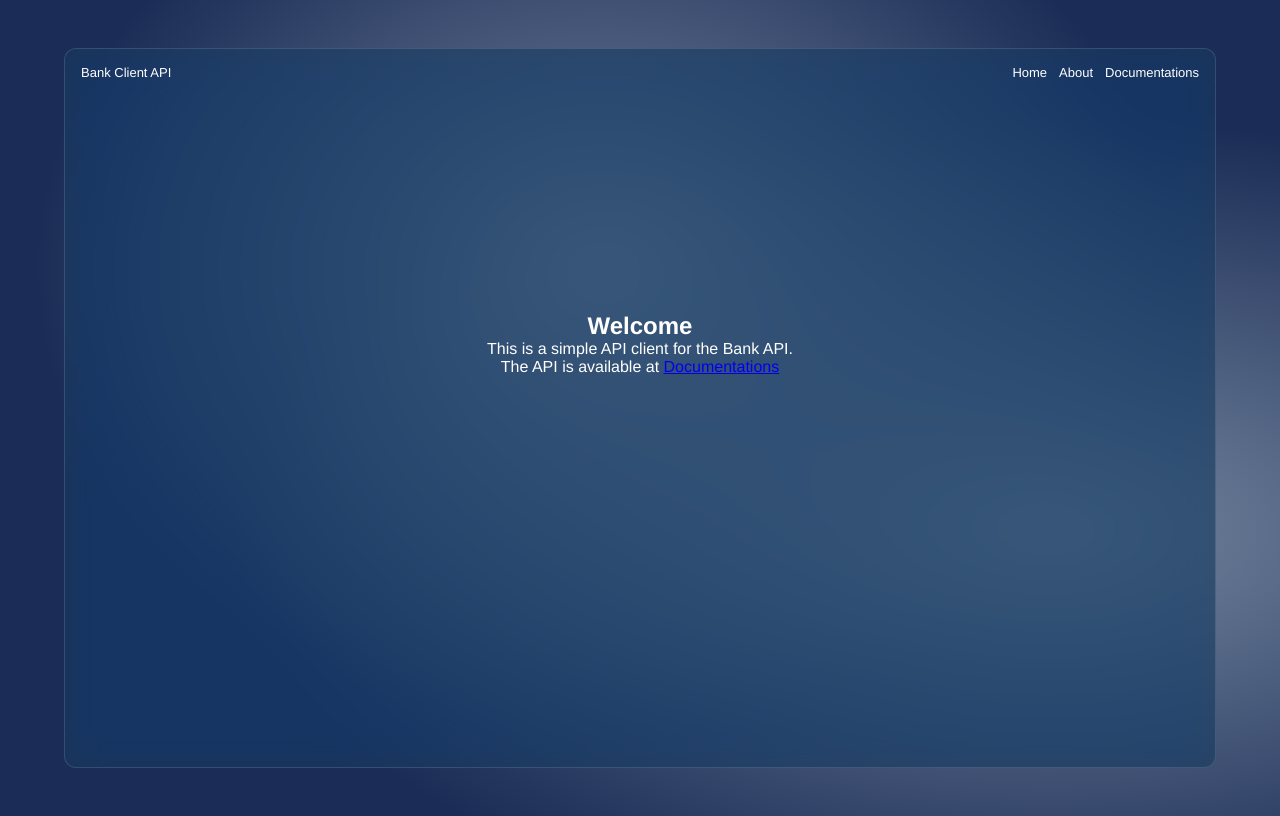
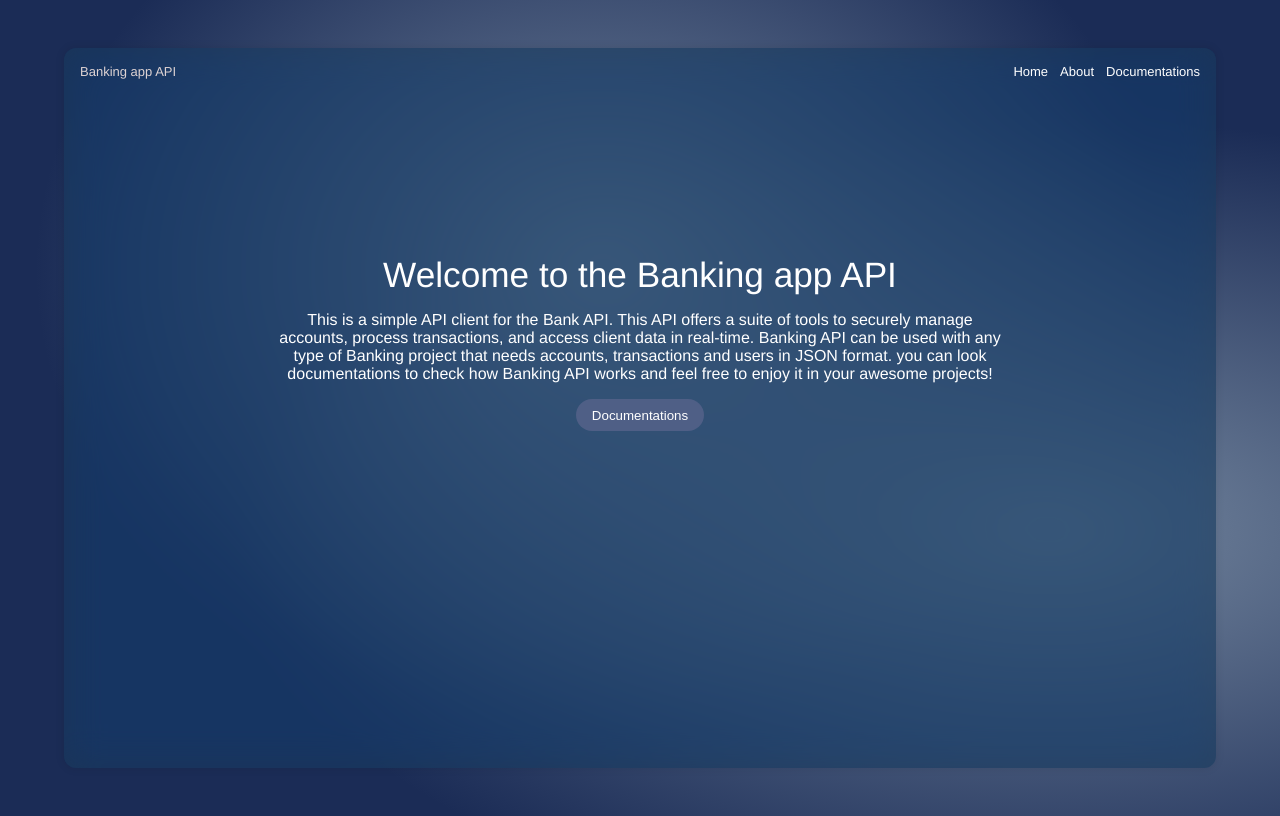
Before and after one commit to revou-fsse-5/milestone-4-regaruzianto, a Flask app: page / in a window 1280 px wide. Run offline with Flask 3, Linux system fonts and the light colour scheme.

Commit message:
update style and page

```diff
--- a/app.py
+++ b/app.py
@@ -27,3 +27,7 @@ app.config['SECRET_KEY'] = os.getenv('SECRET_KEY')
 @app.route('/')
 def hello_world():
     return render_template('index.html')
+
+@app.route('/about')
+def about():
+    return render_template('about.html')
--- a/static/style.css
+++ b/static/style.css
@@ -31,6 +31,7 @@ header {
     display: flex;
     justify-content: space-between;
     font-size: small;
+    color: #ded3d3;
 }
 
 .sectionmid {
@@ -42,7 +43,7 @@ header {
     -webkit-backdrop-filter: blur(18px) saturate(167%);
     background-color: rgba(28, 59, 89, 0.63);
     border-radius: 12px;
-    border: 1px solid rgba(255, 255, 255, 0.125);
+    box-shadow: 0 0 10px rgba(0, 0, 0, 0.1);
 
 }
 
@@ -53,15 +54,70 @@ header {
     margin-block: 8px;
 }
 
-ul {
+.navlist {
     list-style-type: none;
     display: flex;
     column-gap: 12px;
 
 }
+.container-about {
+    max-width: 60vw;
+    margin: 30px auto;
+    padding: 20px;
+    border-radius: 8px;
 
-li a{
+}
+
+
+.nav{
     text-decoration: none;
     color: #fff;
     column-gap: 4px;
 }
+.nav:hover{
+    color: #7e8db3;
+}
+
+.description {
+    text-align: center;
+    padding: 16px;
+    display: flex;
+    justify-content: space-between;
+    width: 60vw;
+
+}
+
+button {
+    padding: 8px 16px;
+    border-radius: 8px;
+    background-color: #4f5f86;
+    cursor: pointer;
+    border-radius: 24px;
+    border: none;
+    height: 32px;
+
+
+}
+button a{
+    text-decoration: none;
+    color: #fff;
+
+}
+
+button:hover{
+    background-color: #1b2c56;
+}
+
+.listabout {
+    list-style: disc;
+    padding-left: 20px;
+}
+code {
+    background-color: #1b2c56;
+    padding: 2px 4px;
+    border-radius: 4px;
+}
+
+.marginblock{
+    margin-block: 8px;
+}
--- a/templates/index.html
+++ b/templates/index.html
@@ -12,21 +12,31 @@
 
         <section class="sectionmid">
             <header>
-                <span>Bank Client API</span>
+                <span>Banking app API</span>
                 <div>
                     <nav>
-                        <ul>
-                            <li><a href="">Home</a></li>
-                            <li><a href="">About</a></li>
-                            <li><a href="">Documentations</a></li>
+                        <ul class="navlist">
+                            <li><a href="" class="nav">Home</a></li>
+                            <li><a href="/about" class="nav">About</a></li>
+                            <li><a href="/apidocs" class="nav">Documentations</a></li>
                         </ul>
                     </nav>
                 </div>
             </header>
             <div class="text">
-                <h1>Welcome</h1>
-                <p>This is a simple API client for the Bank API.</p>
-                <p>The API is available at <a href="http://127.0.0.1:5000/apidocs">Documentations</a></p>
+                <h1 style="font-size: 2.2rem; font-weight: lighter;">Welcome to the Banking app API</h1>
+                <p class="description">This is a simple API client for the Bank API.
+                     This API offers a suite of tools to securely manage accounts, process transactions, and access client data in real-time.
+                     Banking API can be used with any type of Banking project that needs accounts, transactions and users in JSON format.
+                    you can look documentations to check how Banking API works and feel free to enjoy it in your awesome projects!
+                </p>
+
+                <!-- <h2>How to use</h2>
+                <p class="description">Banking API can be used with any type of Banking project that needs accounts, transactions and users in JSON format.
+                    you can use examples below to check how Banking API works and feel free to enjoy it in your awesome projects!
+                </p> -->
+
+                <button><a href="/apidocs">Documentations</a></button>
             </div>
 
         </section>
```
Also changed, not shown: templates/about.html (added, +65 -0 lines), README.md.
